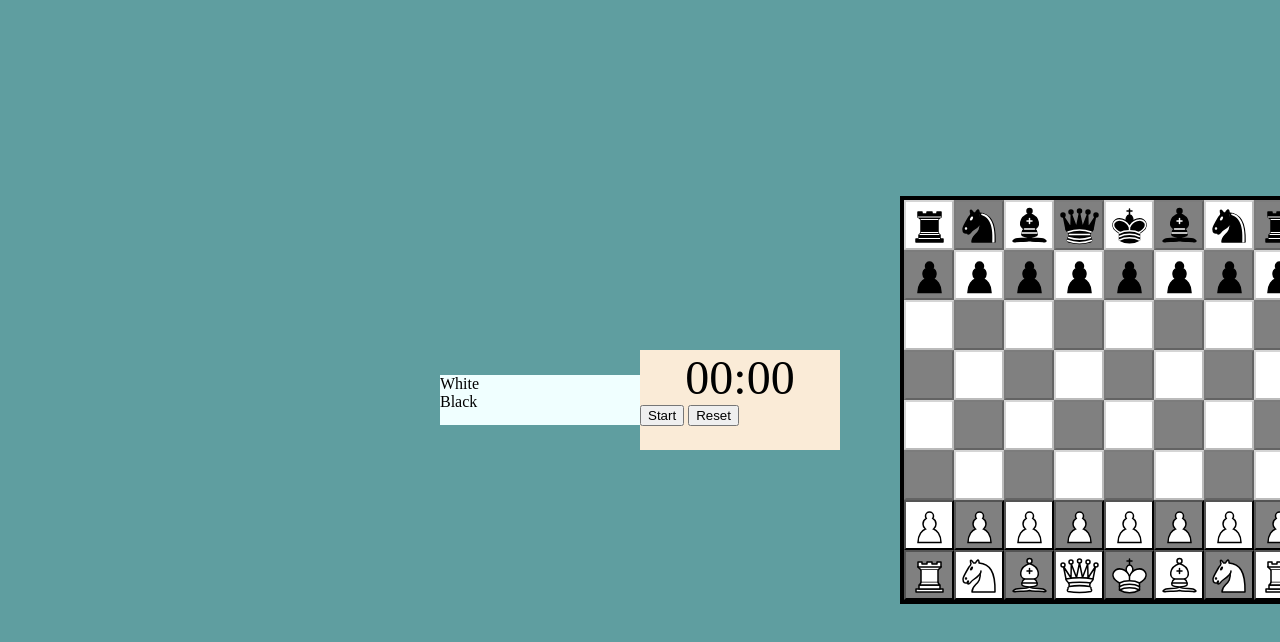
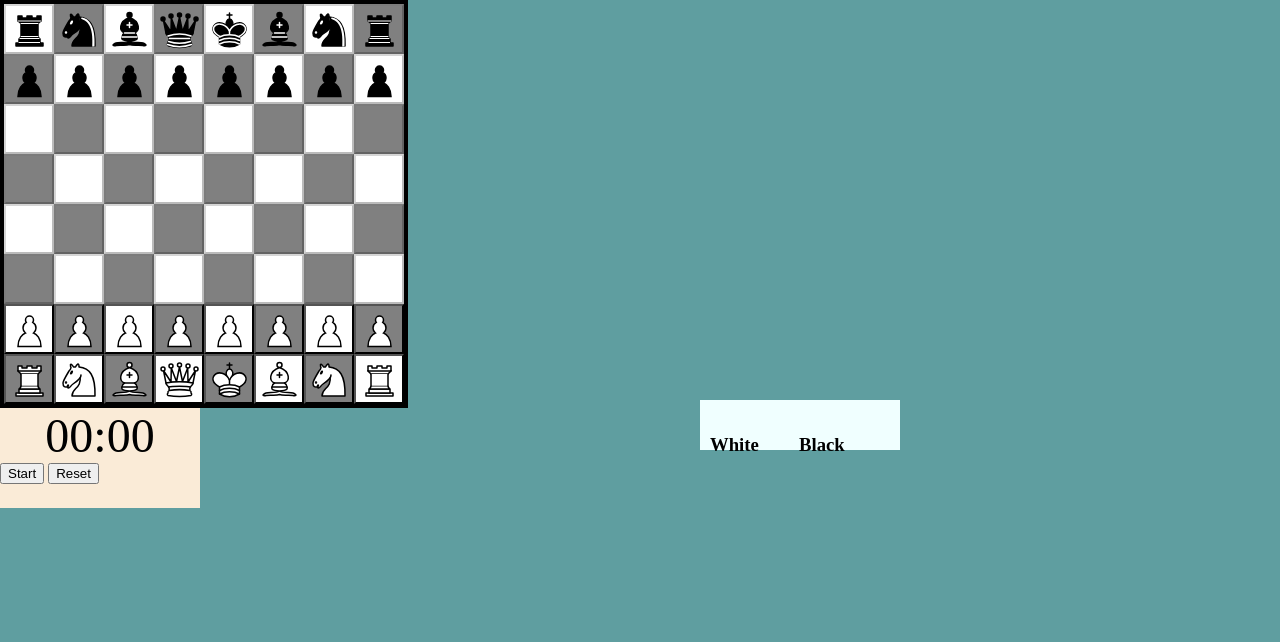
Before and after one commit to c675b713/eecs448-project4-ChessGame, a plain HTML site: page index.html in a window 1280 px wide. Drawn offline with Linux system fonts and the light colour scheme.

Commit message:
minor changes

```diff
--- a/gameConfig/initGame.gameConfig.js
+++ b/gameConfig/initGame.gameConfig.js
@@ -1,3 +1,6 @@
+
+//This is NEEDED
+
 //initial placement of pieces
 export const initialPlace = {
 
--- a/gameConfig/pieceImg.gameConfig.js
+++ b/gameConfig/pieceImg.gameConfig.js
@@ -1,3 +1,5 @@
+//This is NEEDED
+
 export const pieceImg = {
     'king_black': './img/king_black.svg',
     'king_white': './img/king_white.svg',
--- a/gameConfig/potentGame.gameConfig.js
+++ b/gameConfig/potentGame.gameConfig.js
@@ -1,3 +1,6 @@
+
+//This is NEEDED
+
 //initial placement of pieces
 export const potentGame = {
 
--- a/index.html
+++ b/index.html
@@ -86,10 +86,10 @@
 
         <div class="playerturn">
             <div id="white">
-                White
+                <h3>White</h3>
             </div>
             <div id="black">
-                Black
+                <h3>Black</h3>
             </div>
         </div>
 
--- a/style.css
+++ b/style.css
@@ -2,7 +2,7 @@
     user-select: none;
 }
 body{
-    display: flex;
+
     align-items: center;
     justify-content: center;
     margin: 0;
@@ -11,12 +11,13 @@ body{
     width: 100vw;
     background: cadetblue;
 }
+/* Main square object */
 .chess-board{
     height: 400px;
     width: 400px;
     display: flex;
     border: 4px solid black;
-    position: fixed; left: 900px; top: center;
+
 }
 
 .square-grid {
@@ -44,12 +45,26 @@ body{
 .playerturn{
     width: 200px;
     height: 50px;
+    display: inline-block;
     background-color: azure;
+    position: fixed; left: 700px; top: 400px;
 
 }
+#white{
+    width: 60px;
+    height: 20px;
+    padding: 10px;
+    display: inline-block;
+    font-size: 100%;
+}
 #black{
+    width: 60px;
+    height: 20px;
+    padding: 10px;
+    margin: 5px;
+    display: inline-block;
+}
 
-}
 
 
 /* Timer styling */
```
Lines whose indentation alone changed are shown as unchanged.
